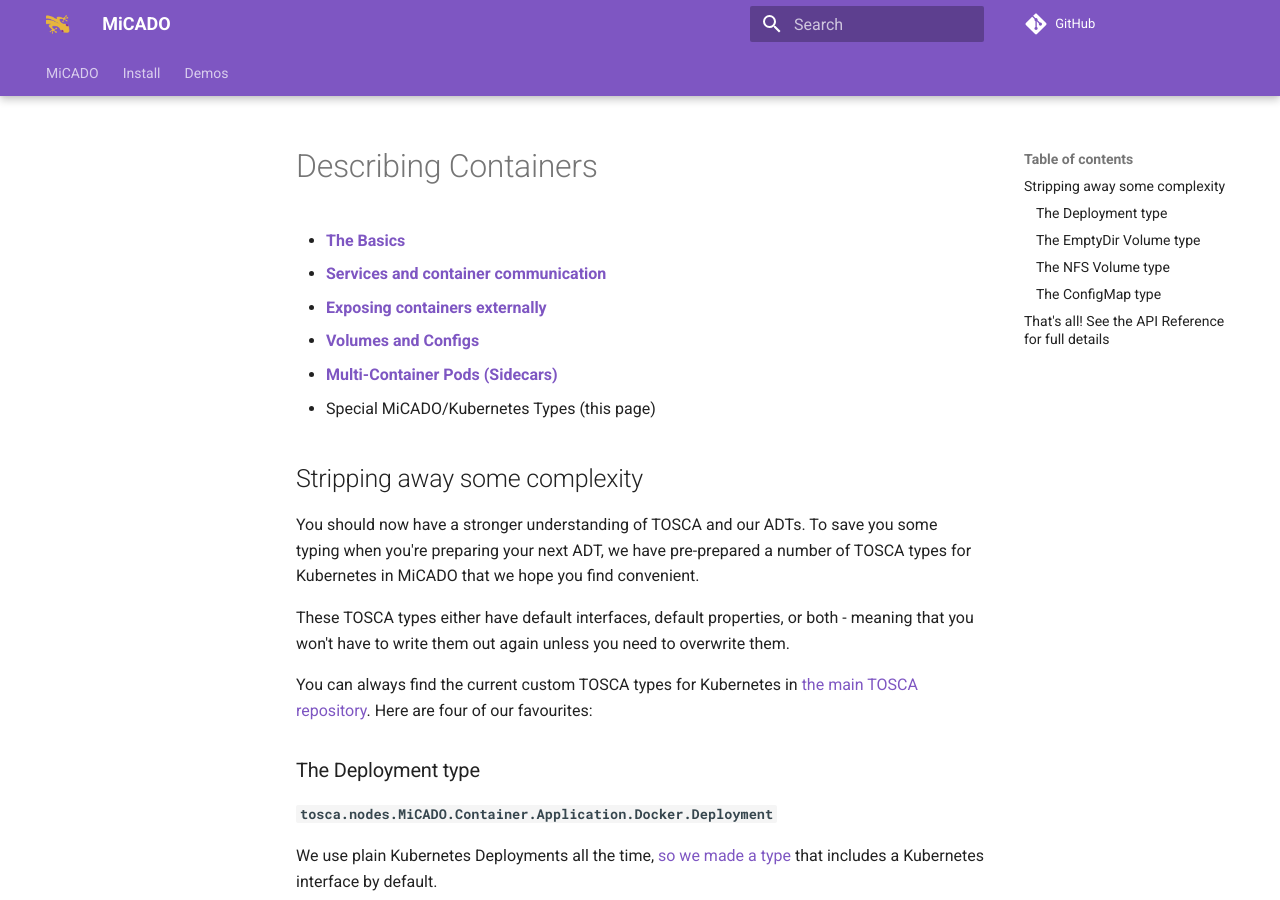
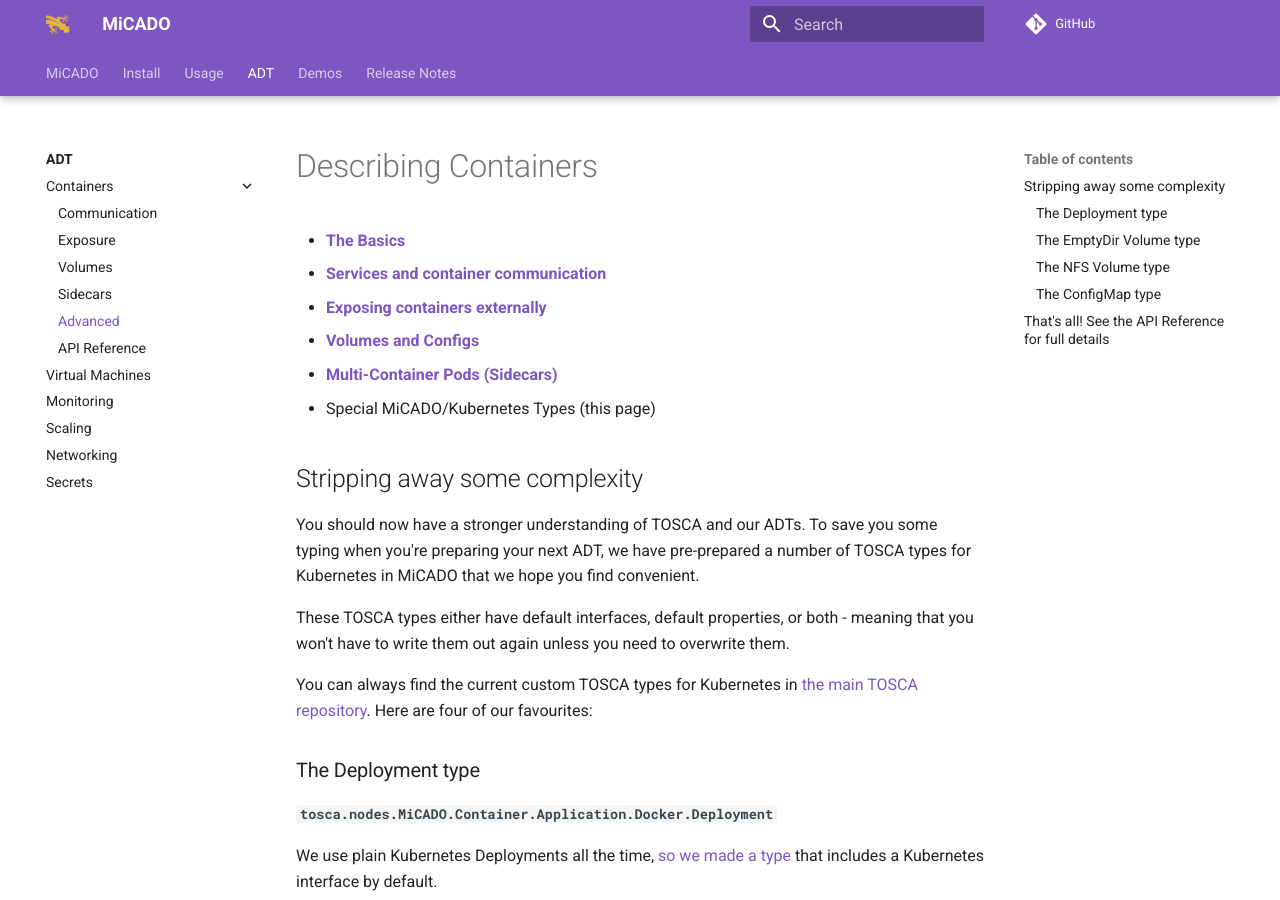
Before and after one commit to micado-scale/micado-scale.github.io, an MkDocs documentation site: the page built from docs/adt/containers/custom.md, in a window 1280 px wide and 900 px high. Built offline with MkDocs 1.6.1 and Material for MkDocs 9.7.7, drawn with Linux system fonts in a browser that asks for light colours; comment, search, counter and statistics services are not loaded.

Commit message:
feat: add new pgs to nav

```diff
--- a/mkdocs.yml
+++ b/mkdocs.yml
@@ -24,8 +24,31 @@
     - Quick Start: install/quick-start.md
     - CLI Install: install/cli-install.md
     - Ansible Install: install/ansible-install.md
+  - Usage:
+    - usage/index.md
+    - Dashboard: usage/dashboard.md
+    - REST API: usage/restapi.md
+    - Admin: usage/admin.md
+  - ADT:
+    - adt/index.md
+    - Containers:
+      - adt/containers/index.md
+      - Communication: adt/containers/services.md
+      - Exposure: adt/containers/expose.md
+      - Volumes: adt/containers/volumes.md
+      - Sidecars: adt/containers/sidecars.md
+      - Advanced: adt/containers/custom.md
+      - API Reference: adt/containers/specification.md
+    - Virtual Machines: adt/vms.md
+    - Monitoring: adt/monitoring.md
+    - Scaling: adt/scaling.md
+    - Networking: adt/networking.md
+    - Secrets: adt/secrets.md
   - Demos:
     - demos/index.md
+  - Release Notes:
+    - What's New: changelog/index.md
+    - Changelog: changelog/changelog.md
 
 markdown_extensions:
   - pymdownx.tasklist:
```
